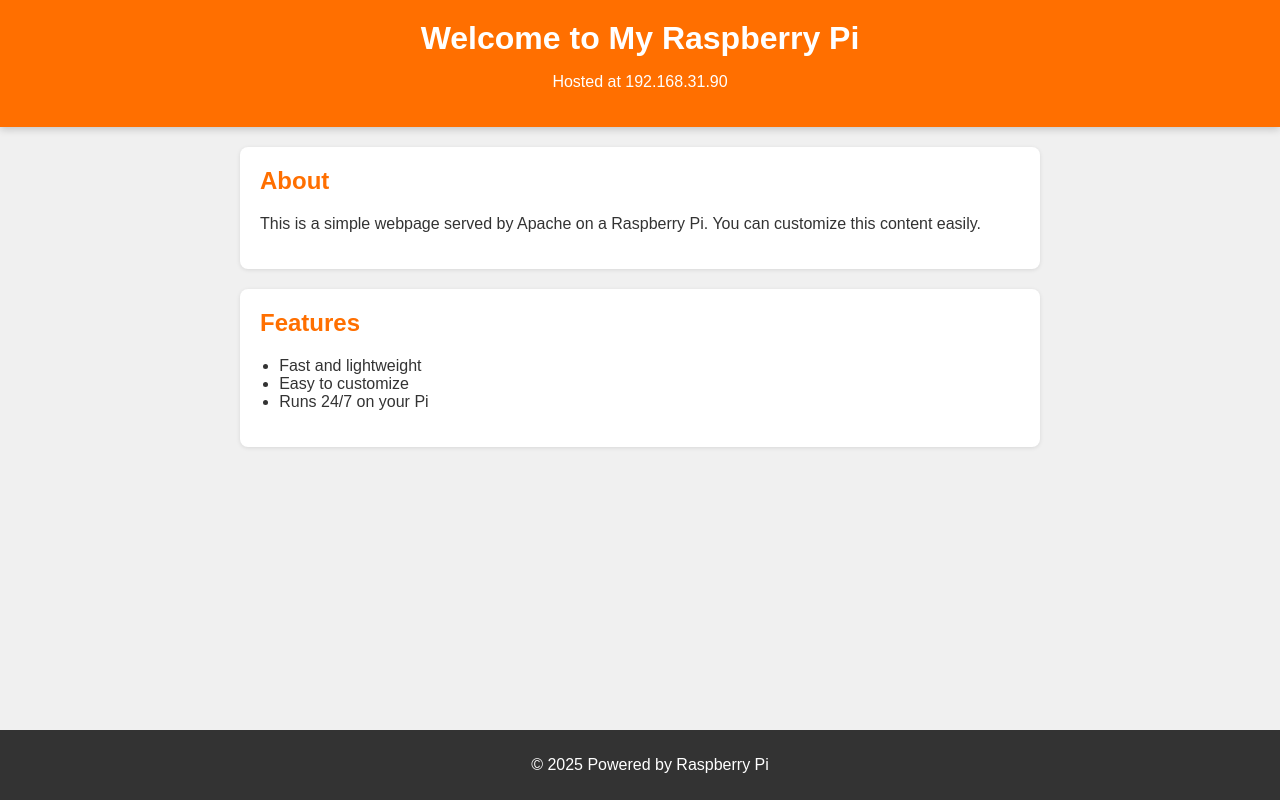
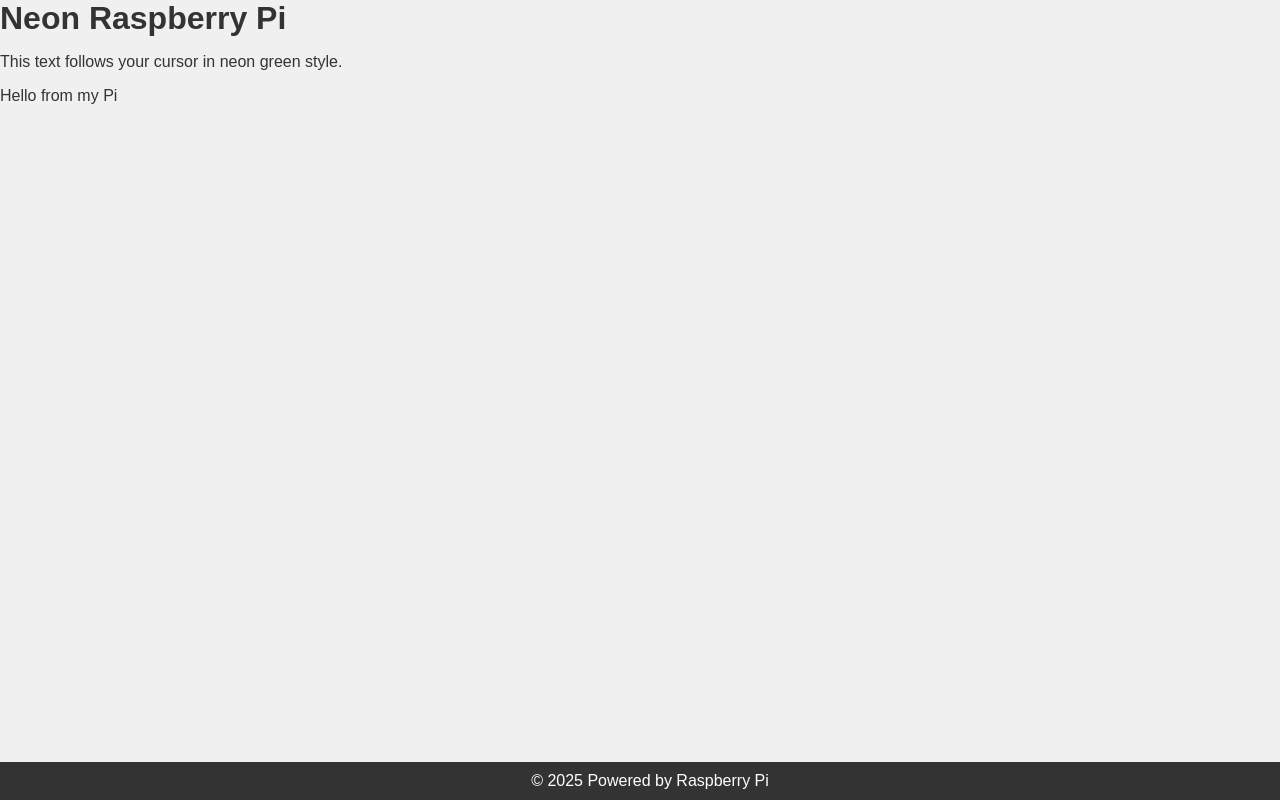
Before and after one commit to BeastRWA8938/raspsite, a plain HTML site: page index.html in a window 1280 px wide. Drawn offline with Linux system fonts and the light colour scheme.

Commit message:
Update index.html

```diff
--- a/index.html
+++ b/index.html
@@ -1,36 +1,21 @@
 <!DOCTYPE html>
 <html lang="en">
 <head>
-    <meta charset="UTF-8">
-    <title>My Raspberry Pi Website</title>
-    <link rel="stylesheet" href="styles.css">
+<meta charset="UTF-8">
+<title>Neon Pi</title>
+<link rel="stylesheet" href="styles.css">
 </head>
 <body>
+    <div class="content">
+        <h1>Neon Raspberry Pi</h1>
+        <p>This text follows your cursor in neon green style.</p>
+    </div>
 
-    <header>
-        <h1>Welcome to My Raspberry Pi</h1>
-        <p>Hosted at 192.168.31.90</p>
-    </header>
+    <!-- The floating words -->
+    <div class="tracker" id="tracker">Hello from my Pi</div>
 
-    <main>
-        <section class="content-box">
-            <h2>About</h2>
-            <p>This is a simple webpage served by Apache on a Raspberry Pi. You can customize this content easily.</p>
-        </section>
+    <footer>&copy; 2025 Powered by Raspberry Pi</footer>
 
-        <section class="content-box">
-            <h2>Features</h2>
-            <ul>
-                <li>Fast and lightweight</li>
-                <li>Easy to customize</li>
-                <li>Runs 24/7 on your Pi</li>
-            </ul>
-        </section>
-    </main>
-
-    <footer>
-        <p>&copy; 2025 Powered by Raspberry Pi</p>
-    </footer>
-
+    <script src="script.js"></script>
 </body>
 </html>
```
